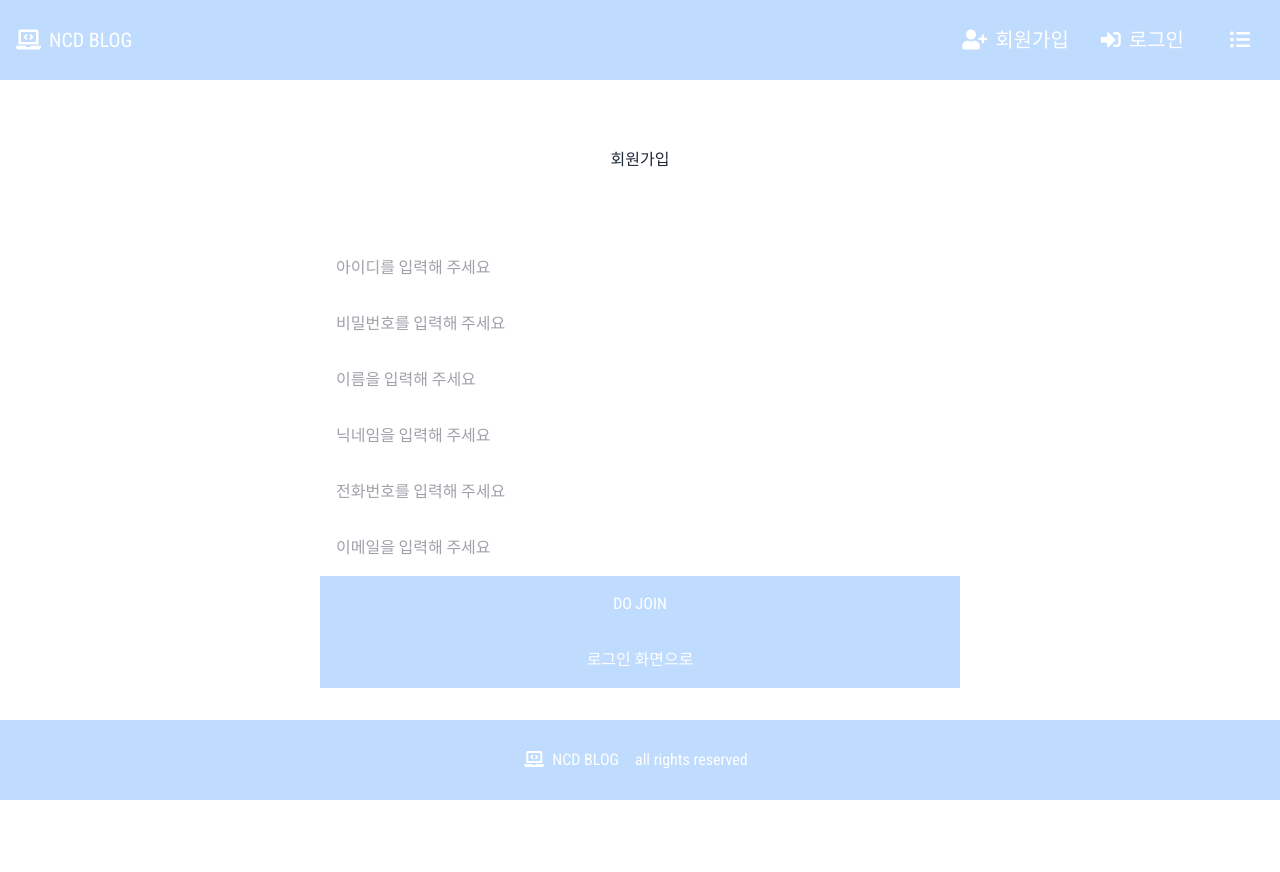
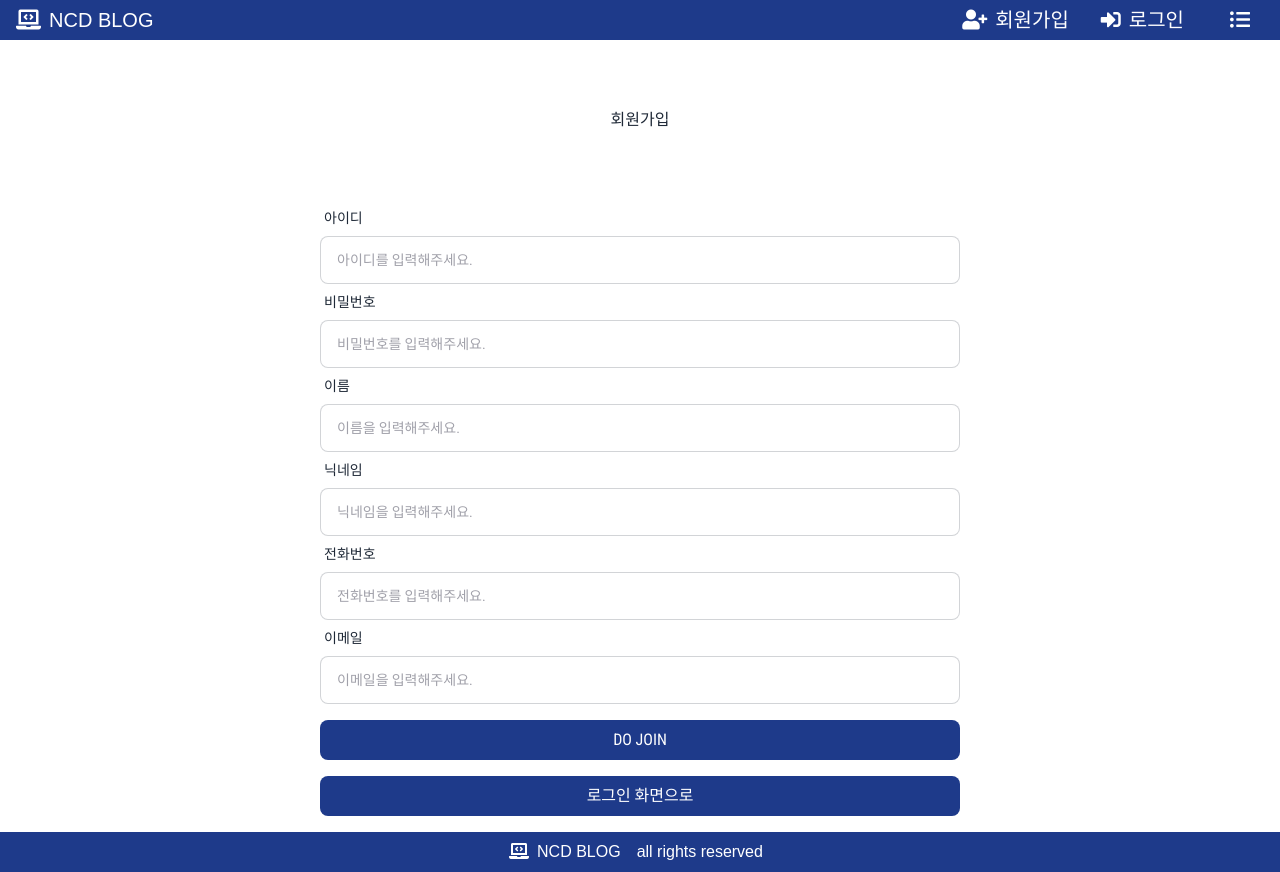
Before and after one commit to kangdoohyun/php_blog_2021, a PHP site: page /usr/member/join in a window 1280 px wide. Before the commit the page ends 800 px from the top, so only its background shows below. Run offline with PHP 8.4, Linux system fonts and the light colour scheme; data comes from the database, SQL or seed files in the repository; some libraries are stand-ins or nearby versions; some web fonts are replaced.

Commit message:
더 알아보기 쉽게 디자인 수정

```diff
--- a/public/resource/common.css
+++ b/public/resource/common.css
@@ -26,11 +26,19 @@
     src: url("https://cdn.jsdelivr.net/korean-webfonts/1/corps/lottemart/LotteMartDream/LotteMartDreamLight.woff2") format("woff2"),
         url("https://cdn.jsdelivr.net/korean-webfonts/1/corps/lottemart/LotteMartDream/LotteMartDreamLight.woff") format("woff");
 }
-
+/* 원스토어 모바일 팝 폰트 */
+@font-face {
+    font-family: 'ONE-Mobile-POP';
+    src: url('https://cdn.jsdelivr.net/gh/projectnoonnu/noonfonts_2105_2@1.0/ONE-Mobile-POP.woff') format('woff');
+    font-weight: normal;
+    font-style: normal;
+}
 html>body {
     font-family: "Roboto Condensed", "LotteMartDream", sans-serif;
 }
-
+header, footer, nav {
+    font-family: "ONE-Mobile-POP", sans-serif;
+}
 /* 커스텀 */
 .transitin-right-1 {
     transition: right 1s;
--- a/src/view/usr/article/list.php
+++ b/src/view/usr/article/list.php
@@ -2,13 +2,13 @@
 $pageTitle = "게시물 리스트";
 ?>
 <?php require_once __DIR__ . "/../head.php"; ?>
-<nav class="list-menu-box lg:container mx-auto flex h-full bg-blue-200">
+<nav class="list-menu-box lg:container mx-auto flex h-full bg-blue-900">
     <div class="flex-grow"></div>
     <form action="../board/make" method="POST">
-        <input class="p-2 bg-blue-200 text-white hover:bg-white hover:text-blue-100" class="input-btn" type="submit" value="게시판 생성">
+        <input class="p-2 bg-blue-900 text-white hover:bg-white hover:text-blue-900" class="input-btn" type="submit" value="게시판 생성">
     </form>
     <form action="./write" method="POST">
-        <input class="p-2 bg-blue-200 text-white hover:bg-white hover:text-blue-100" class="input-btn" type="submit" value="글 작성">
+        <input class="p-2 bg-blue-900 text-white hover:bg-white hover:text-blue-900" class="input-btn" type="submit" value="글 작성">
     </form>
 </nav>
 
--- a/src/view/usr/article/modify.php
+++ b/src/view/usr/article/modify.php
@@ -14,10 +14,10 @@ $pageTitle = "게시물 수정";
             <!-- 내용 -->
             <textarea class="w-full p-4 border mb-4 rounded-md" name="body"><?= $article['body'] ?></textarea>
         </div>
-        <button class="w-full bg-blue-200 p-4 text-white" type="submit">글 수정</button>
+        <button class="w-full bg-blue-900 p-4 text-white" type="submit">글 수정</button>
     </form>
     <div>
-        <button class="w-full bg-blue-200 p-4 text-white" onclick="location.href='./detail?id=<?= $id ?>'">원문</button>
+        <button class="w-full bg-blue-900 p-4 text-white" onclick="location.href='./detail?id=<?= $id ?>'">원문</button>
     </div>
 </section>
 <?php require_once __DIR__ . "/../foot.php"; ?>
--- a/src/view/usr/foot.php
+++ b/src/view/usr/foot.php
@@ -1,5 +1,5 @@
     </main>
-    <footer class="bg-blue-200 text-white h-20">
+    <footer class="bg-blue-900 text-white h-10">
         <div class="lg:container mx-auto flex h-full items-center justify-center">
             <span><i class="fas fa-laptop-code"></i></span>
             <span class="px-2">NCD BLOG</span>
--- a/src/view/usr/head.php
+++ b/src/view/usr/head.php
@@ -35,8 +35,8 @@ $boards = $this->boardService->getBoardsByASC();
 </head>
 
 <body class="overflow-x-hidden">
-    <div class="site-wrap min-h-screen flex flex-col pt-20">
-        <header class="top-bar fixed inset-x-0 top-0 bg-blue-200 text-white h-20">
+    <div class="site-wrap min-h-screen flex flex-col pt-10">
+        <header class="top-bar fixed inset-x-0 top-0 bg-blue-900 text-white h-10">
             <div class="lg:container mx-auto h-full flex">
                 <a href="/" class="top-bar__logo text-xl block px-4 flex items-center">
                     <span><i class="fas fa-laptop-code"></i></span>
@@ -47,32 +47,32 @@ $boards = $this->boardService->getBoardsByASC();
                     <ul class="flex h-full text-xl">
                         <?php if ($isLogined) { ?>
                             <li>
-                                <a class="block px-4 h-full flex items-center hover:bg-white hover:text-blue-100" href="../member/mypage">
+                                <a class="block px-4 h-full flex items-center hover:bg-white hover:text-blue-900" href="../member/mypage">
                                     <span><i class="fas fa-user-cog"></i></span>
                                     <span class="ml-2 hidden sm:inline-block">마이페이지</span>
                                 </a>
                             </li>
                             <li>
-                                <a class="block px-4 h-full flex items-center hover:bg-white hover:text-blue-100" href="../member/doLogout">
+                                <a class="block px-4 h-full flex items-center hover:bg-white hover:text-blue-900" href="../member/doLogout">
                                     <span><i class="fas fa-sign-out-alt"></i></span>
                                     <span class="ml-2 hidden sm:inline-block">로그아웃</span>
                                 </a>
                             </li>
                         <?php } else { ?>
                             <li>
-                                <a class="block px-4 h-full flex items-center hover:bg-white hover:text-blue-100" href="../member/join">
+                                <a class="block px-4 h-full flex items-center hover:bg-white hover:text-blue-900" href="../member/join">
                                     <span><i class="fas fa-user-plus"></i></span>
                                     <span class="ml-2 hidden sm:inline-block">회원가입</span>
                                 </a>
                             </li>
                             <li>
-                                <a class="block px-4 h-full flex items-center hover:bg-white hover:text-blue-100" href="../member/login">
+                                <a class="block px-4 h-full flex items-center hover:bg-white hover:text-blue-900" href="../member/login">
                                     <span><i class="fas fa-sign-in-alt"></i></span>
                                     <span class="ml-2 hidden sm:inline-block">로그인</span>
                                 </a>
                             </li>
                         <?php } ?>
-                        <li class="menu-btn block px-4 h-full w-20 flex items-center hover:bg-white hover:text-blue-100 justify-center">
+                        <li class="menu-btn block px-4 h-full w-20 flex items-center hover:bg-white hover:text-blue-900 justify-center">
                             <div class="menu-icon block">
                                 <i class="fas fa-list-ul"></i>
                             </div>
@@ -86,8 +86,8 @@ $boards = $this->boardService->getBoardsByASC();
             </div>
         </header>
         <div class="bg fixed hidden"></div>
-        <div class="menu-list fixed w-1/2 h-screen -right-1/2 transitin-right-1 bg-blue-200">
-            <nav class="bord-list-box bg-blue-200 text-white h-screen px-4 sm:px-16">
+        <div class="menu-list fixed w-1/2 h-screen -right-1/2 transitin-right-1 bg-blue-900">
+            <nav class="bord-list-box bg-blue-900 text-white h-screen px-4 sm:px-16">
                 <ul class="flex flex-col h-2/3 sm:text-2xl">
                     <li class="flex flex-grow items-center">
                         <a class="block w-full px-3 border-b-2 hover:border-black" href="../article/list">전체보기</a>
--- a/src/view/usr/member/join.php
+++ b/src/view/usr/member/join.php
@@ -5,31 +5,38 @@ $pageTitle = "회원가입";
 <section class="text-center lg:container mx-auto">
     <div class="w-1/2 mx-auto">
         <form action="./doJoin" method="POST">
-            <div class="input-text">
-                <input class="w-full p-4" type="text" name="loginId" placeholder="아이디를 입력해 주세요">
-            </div>
-            <div class="input-text">
-                <input class="w-full p-4" type="password" name="loginPw" placeholder="비밀번호를 입력해 주세요">
-            </div>
-            <div class="input-text">
-                <input class="w-full p-4" type="text" name="name" placeholder="이름을 입력해 주세요">
-            </div>
-            <div class="input-text">
-                <input class="w-full p-4" type="text" name="nickname" placeholder="닉네임을 입력해 주세요">
-            </div>
-            <div class="input-text">
-                <input class="w-full p-4" type="text" name="cellphoneNo" placeholder="전화번호를 입력해 주세요">
-            </div>
-            <div class="input-text">
-                <input class="w-full p-4" type="text" name="email" placeholder="이메일을 입력해 주세요">
-            </div>
-            <div class="input-btn">
-                <input class="bg-blue-200 text-white w-full p-4" type="submit" value="DO JOIN">
+            <div class="form-control">
+                <label class="label">
+                    <span class="label-text">아이디</span>
+                </label>
+                <input type="text" name="loginId" placeholder="아이디를 입력해주세요." class="input input-bordered">
+                <label class="label">
+                    <span class="label-text">비밀번호</span>
+                </label>
+                <input type="password" name="loginPw" placeholder="비밀번호를 입력해주세요." class="input input-bordered">
+                <label class="label">
+                    <span class="label-text">이름</span>
+                </label>
+                <input type="text" name="name" placeholder="이름을 입력해주세요." class="input input-bordered">
+                <label class="label">
+                    <span class="label-text">닉네임</span>
+                </label>
+                <input type="text" name="nickname" placeholder="닉네임을 입력해주세요." class="input input-bordered">
+                <label class="label">
+                    <span class="label-text">전화번호</span>
+                </label>
+                <input type="text" name="cellphoneNo" placeholder="전화번호를 입력해주세요." class="input input-bordered">
+                <label class="label">
+                    <span class="label-text">이메일</span>
+                </label>
+                <input type="text" name="email" placeholder="이메일을 입력해주세요." class="input input-bordered">
+                <input class="bg-blue-900 text-white w-full p-2 rounded-lg mt-4" type="submit" value="DO JOIN">
+                <input class="bg-blue-900 text-white w-full p-2 rounded-lg my-4" type="button"
+                    onclick="location.href='./login'" value="로그인 화면으로">
             </div>
         </form>
-        <div>
-            <button class="bg-blue-200 text-white w-full p-4" onclick="location.href='./login'">로그인 화면으로</button>
-        </div>
     </div>
 </section>
+
+
 <?php require_once __DIR__ . "/../foot.php"; ?>
--- a/src/view/usr/member/mypage.php
+++ b/src/view/usr/member/mypage.php
@@ -34,11 +34,11 @@ $pageTitle = "마이페이지";
             <input type="hidden" name="nickname" value="<?= $member['nickname'] ?>">
             <input type="hidden" name="cellphoneNo" value="<?= $member['cellphoneNo'] ?>">
             <input type="hidden" name="email" value="<?= $member['email'] ?>">
-            <input class="bg-blue-200 text-white w-full p-4" type="submit" value="회원정보 수정">
+            <input class="bg-blue-900 text-white w-full p-4" type="submit" value="회원정보 수정">
         </form>
         <form class="w-full" action="./doDelete">
             <input type="hidden" name="id" value="<?= $member['id'] ?>">
-            <input class="bg-blue-200 text-white w-full p-4" onclick="if(confirm('회원을 탈퇴 하시겠습니까?') == false) return false" type="submit" value="회원 탈퇴">
+            <input class="bg-blue-900 text-white w-full p-4" onclick="if(confirm('회원을 탈퇴 하시겠습니까?') == false) return false" type="submit" value="회원 탈퇴">
         </form>
     </div>
 </section>
```
Also changed, not shown: src/view/usr/article/detail.php (+23 -18 lines), src/view/usr/article/write.php (+10 -9 lines), src/view/usr/board/make.php (+9 -8 lines), src/view/usr/member/login.php (+13 -8 lines).
